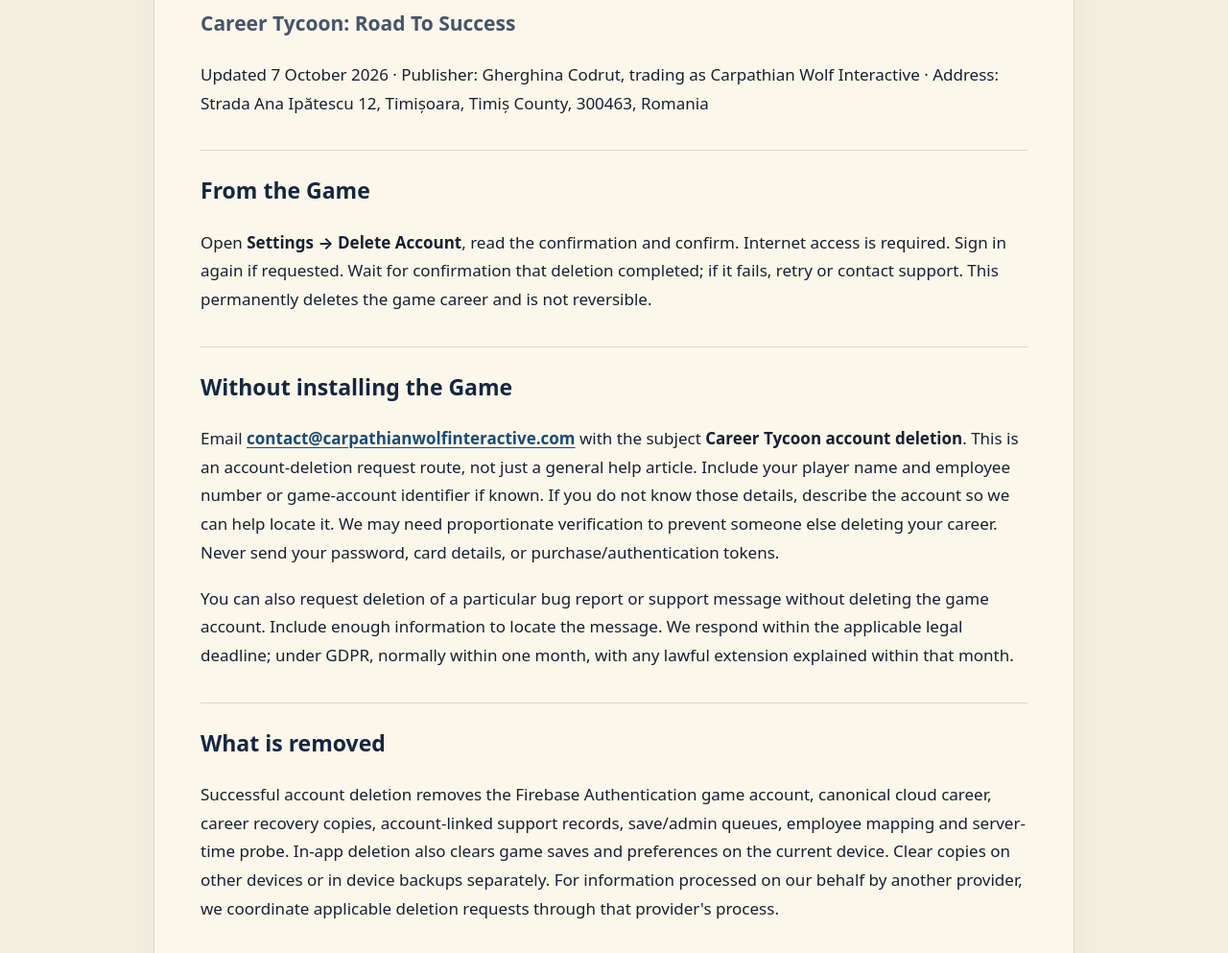
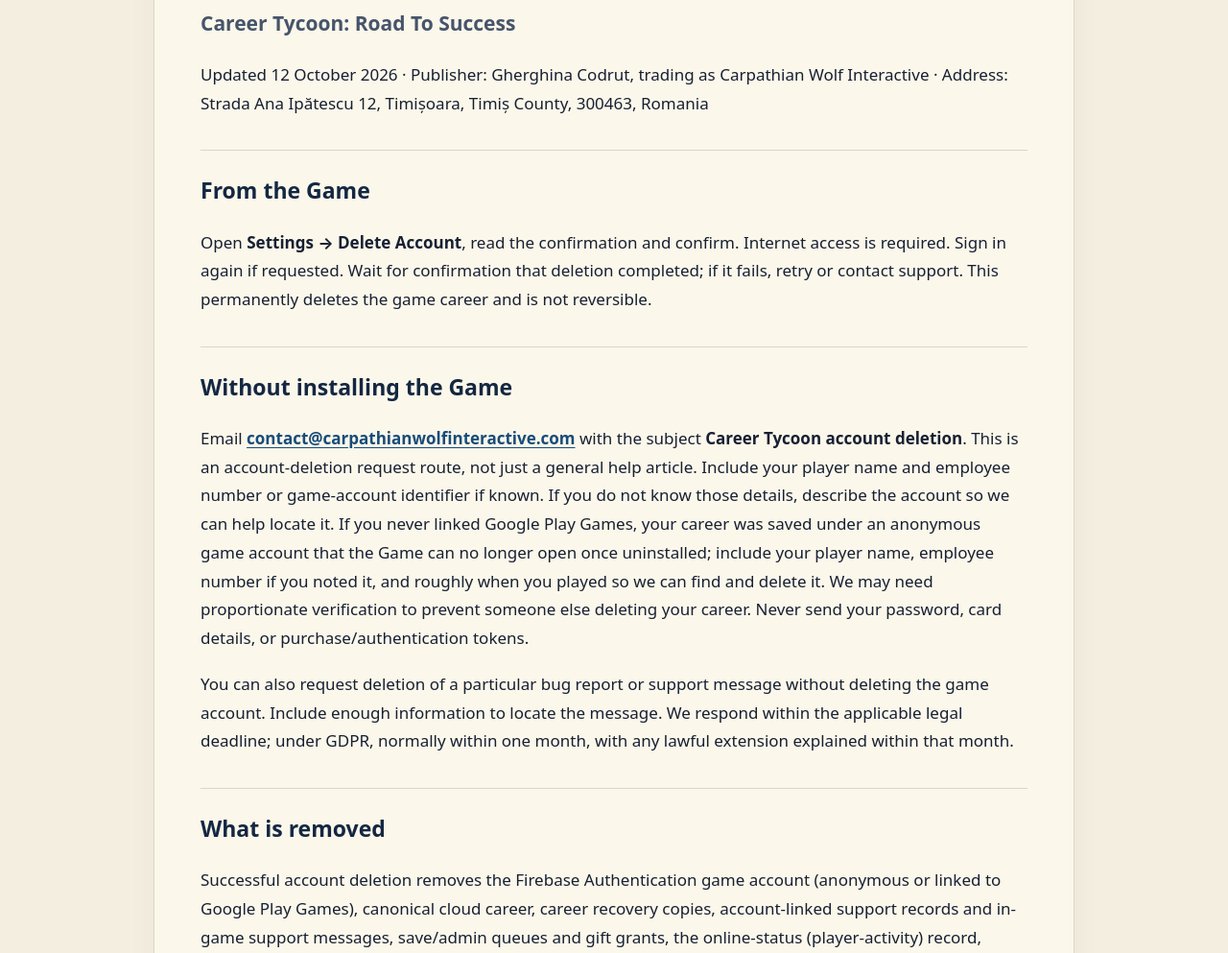
Before and after one commit to codrutgherghina97/carpathianwolfinteractive, a plain HTML site: page delete-account.html in a window 1280 px wide. Shown: the part 251-1244 px from the top of the page at 96% size. Drawn offline with Linux system fonts and the light colour scheme.

Commit message:
Revise delete account page content
Updated account deletion instructions and publisher information.

```diff
--- a/delete-account.html
+++ b/delete-account.html
@@ -4,15 +4,15 @@
 <body><header><div><div class="brand">Carpathian Wolf Interactive</div><nav aria-label="Legal documents"><a href="privacy-policy.html">Privacy Policy</a><a href="terms-eula.html">Terms / EULA</a><a href="delete-account.html">Delete Account</a></nav></div></header><main>
 <h1>Delete your game account</h1>
 <h2>Career Tycoon: Road To Success</h2>
-<p>Updated 7 October 2026 · Publisher: Gherghina Codrut, trading as Carpathian Wolf Interactive · Address: Strada Ana Ipătescu 12, Timișoara, Timiș County, 300463, Romania</p>
+<p>Updated 12 October 2026 · Publisher: Gherghina Codrut, trading as Carpathian Wolf Interactive · Address: Strada Ana Ipătescu 12, Timișoara, Timiș County, 300463, Romania</p>
 
 <h3>From the Game</h3>
 <p>Open <strong>Settings → Delete Account</strong>, read the confirmation and confirm. Internet access is required. Sign in again if requested. Wait for confirmation that deletion completed; if it fails, retry or contact support. This permanently deletes the game career and is not reversible.</p>
 <h3>Without installing the Game</h3>
-<p>Email <strong><a href="mailto:contact@carpathianwolfinteractive.com?subject=Career%20Tycoon%20account%20deletion">contact@carpathianwolfinteractive.com</a></strong> with the subject <strong>Career Tycoon account deletion</strong>. This is an account-deletion request route, not just a general help article. Include your player name and employee number or game-account identifier if known. If you do not know those details, describe the account so we can help locate it. We may need proportionate verification to prevent someone else deleting your career. Never send your password, card details, or purchase/authentication tokens.</p>
+<p>Email <strong><a href="mailto:contact@carpathianwolfinteractive.com?subject=Career%20Tycoon%20account%20deletion">contact@carpathianwolfinteractive.com</a></strong> with the subject <strong>Career Tycoon account deletion</strong>. This is an account-deletion request route, not just a general help article. Include your player name and employee number or game-account identifier if known. If you do not know those details, describe the account so we can help locate it. If you never linked Google Play Games, your career was saved under an anonymous game account that the Game can no longer open once uninstalled; include your player name, employee number if you noted it, and roughly when you played so we can find and delete it. We may need proportionate verification to prevent someone else deleting your career. Never send your password, card details, or purchase/authentication tokens.</p>
 <p>You can also request deletion of a particular bug report or support message without deleting the game account. Include enough information to locate the message. We respond within the applicable legal deadline; under GDPR, normally within one month, with any lawful extension explained within that month.</p>
 <h3>What is removed</h3>
-<p>Successful account deletion removes the Firebase Authentication game account, canonical cloud career, career recovery copies, account-linked support records, save/admin queues, employee mapping and server-time probe. In-app deletion also clears game saves and preferences on the current device. Clear copies on other devices or in device backups separately. For information processed on our behalf by another provider, we coordinate applicable deletion requests through that provider's process.</p>
+<p>Successful account deletion removes the Firebase Authentication game account (anonymous or linked to Google Play Games), canonical cloud career, career recovery copies, account-linked support records and in-game support messages, save/admin queues and gift grants, the online-status (player-activity) record, employee mapping, server-time probe and bug-report rate-limit record. Achievements already reported to Google Play Games are held by Google; manage them through your Google Play Games account. In-app deletion also clears game saves and preferences on the current device. Clear copies on other devices or in device backups separately. For information processed on our behalf by another provider, we coordinate applicable deletion requests through that provider's process.</p>
 <h3>What may remain</h3>
 <p>Restricted purchase replay records and deletion safeguards remain separately to prevent duplicate grants and recreation of a deleted account. They can contain hashes, order information and an old game-account identifier; they are not necessarily anonymous. Their approved retention criteria and other legal exceptions are described in our <a href="privacy-policy.html">Privacy Policy</a>. Bug reports need a separate lookup because the current report format does not attach a game-account identifier.</p>
 <p>Independent Google Play transaction records and provider-held information are subject to their own legal obligations and retention/deletion procedures. Deleting this game account does not delete your Google account, automatically refund purchases or waive lawful refund rights. Uninstalling the Game alone does not delete the cloud account.</p>
```
